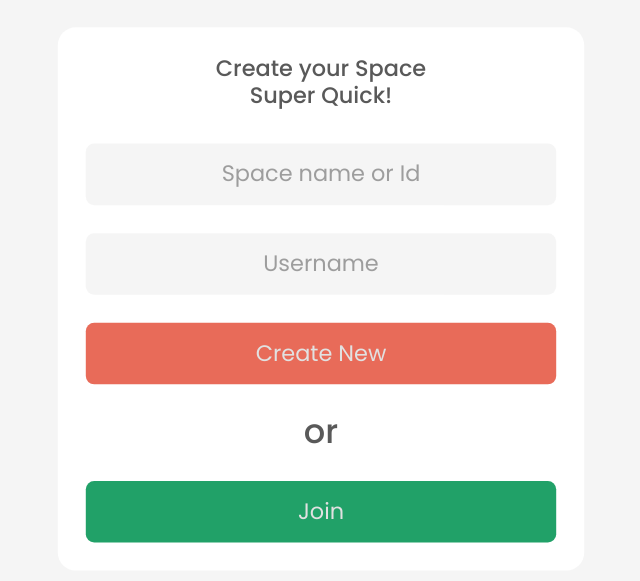
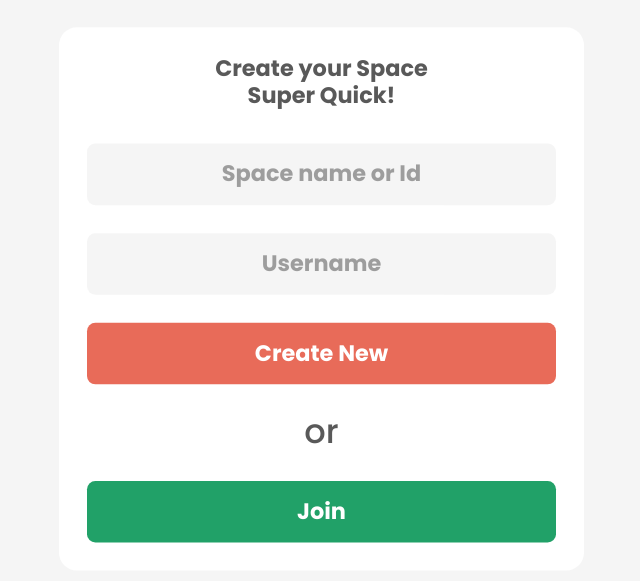
Before and after one commit to pawanmkr/space_client, a React (Vite) app: page / in a window 1280 px wide. Shown: the part 101-682 px from the top of the page, without its empty margins (319-959 px from the left). Built offline with nearby package versions, Linux system fonts and the light colour scheme.

Commit message:
minor push

```diff
--- a/src/App.css
+++ b/src/App.css
@@ -62,11 +62,13 @@ form {
 .form-item input,
 button {
   padding: 10px;
+  font-weight: bolder;
   width: 100%;
 }
 
 .form-heading {
   color: rgba(51, 51, 51, 0.817);
+  font-weight: bolder;
   margin-bottom: 25px;
 }
 
@@ -88,8 +90,9 @@ button {
 .form-join-btn {
   border: none;
   background-color: #e86b59;
-  color: #e1e1e1;
+  color: white;
   border-radius: 6px;
+  font-weight: bolder;
 }
 
 .form-join-btn {
--- a/src/App.jsx
+++ b/src/App.jsx
@@ -30,7 +30,7 @@ function App() {
       username: username
     }
 
-    fetch(`https://spaces-api.onrender.com/namespace/create/${space}`, {
+    fetch(`http://localhost:4000/namespace/create/${space}`, {
       method: 'POST',
       headers: {
         "Content-Type": "application/json"
@@ -56,8 +56,8 @@ function App() {
       username: username,
     }
 
-    // switch back to localhost when in development mode
-    fetch(`https://spaces-api.onrender.com/namespace/join/${space}`, {
+    // switch back to localhost when in development
+    fetch(`http://localhost:4000/namespace/join/${space}`, {
       method: 'POST',
       headers: {
         "Content-Type": "application/json"
--- a/src/pages/Chat/ChatMiddle.jsx
+++ b/src/pages/Chat/ChatMiddle.jsx
@@ -20,7 +20,7 @@ const ChatMiddle = ({ newSpace, handleFormSubmit, sendBtn, username, spaceId, ch
 
 
     useEffect(() => {
-        const nameSpace = io(`https://spaces-api.onrender.com/${newSpace}`, {
+        const nameSpace = io(`http://localhost:4000/${newSpace}`, {
             transports: ['websocket'],
             upgrade: false,
             rejectUnauthorized: false
@@ -29,6 +29,11 @@ const ChatMiddle = ({ newSpace, handleFormSubmit, sendBtn, username, spaceId, ch
         nameSpace.on('connect', () => {
             console.log(`connected in ${nameSpace.name} with socketID ${nameSpace.id}`);
             console.log(nameSpace);
+        })
+
+        // simon, yha pe user update krde when a new user joins bas yhi likha hai maine line 44-50 tak
+        nameSpace.on('newUserAdded', (username) => {
+            console.log(username)
         })
 
         setSocketNameSpace(nameSpace)
@@ -40,7 +45,6 @@ const ChatMiddle = ({ newSpace, handleFormSubmit, sendBtn, username, spaceId, ch
             setMessages(chats)
         }
     }, [])
-
 
     const handleSendMessage = (e) => {
         e.preventDefault()
@@ -59,6 +63,7 @@ const ChatMiddle = ({ newSpace, handleFormSubmit, sendBtn, username, spaceId, ch
             }
 
         })
+        socketNameSpace.on
         setMessageInput('')
     }
 
```
